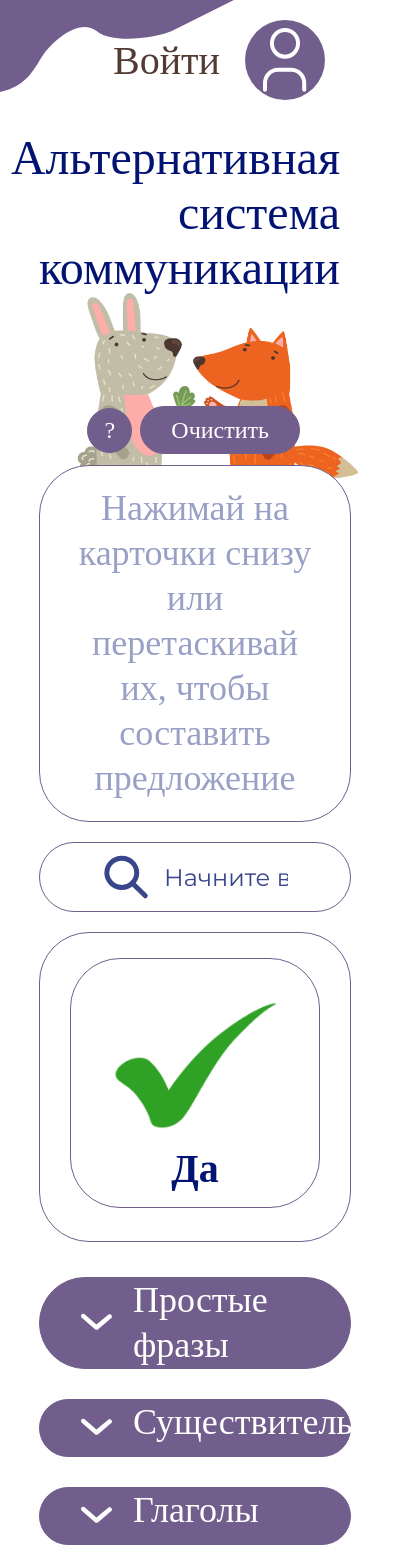
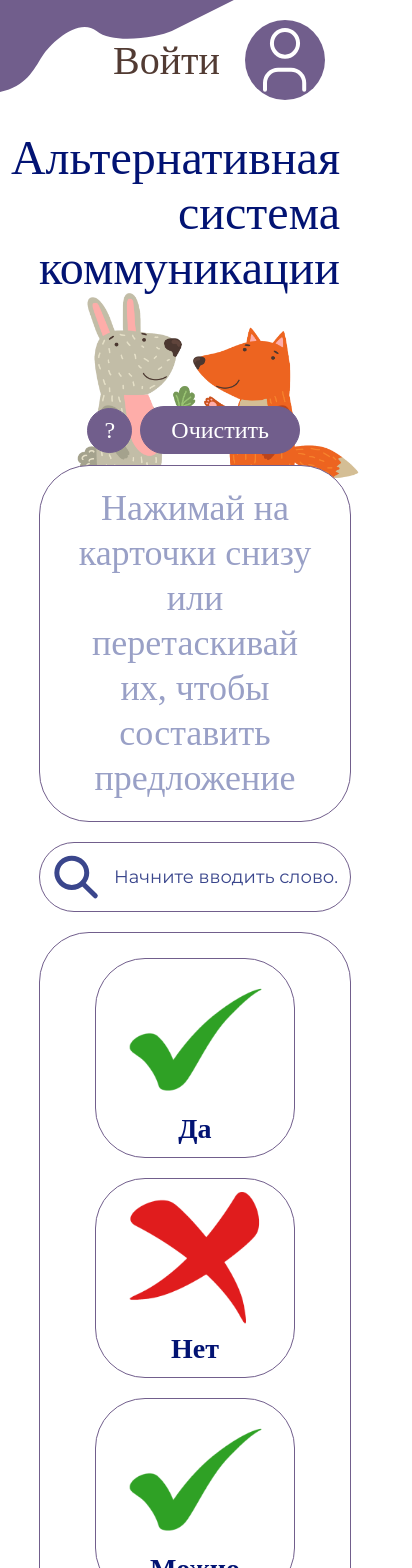
Before and after one commit to WouterLab/react-asc, a React (Create React App) app: page / in a window 390 px wide. Shown: the top 1568 px of the page, 412 px wide, since content can reach past the window. Built offline with nearby package versions, Linux system fonts and the light colour scheme; a web font is replaced by a local one.

Commit message:
mobile fixes

```diff
--- a/src/components/AllCards/AllCards.module.scss
+++ b/src/components/AllCards/AllCards.module.scss
@@ -8,6 +8,10 @@
   margin-bottom: 35px;
   padding: 25px;
   width: 100%;
+
+  @media (max-width: 600px) {
+    height: 920px;
+  }
 }
 
 .cards {
--- a/src/components/Card/Card.module.scss
+++ b/src/components/Card/Card.module.scss
@@ -18,20 +18,33 @@
   &:active {
     background-color: #715e8c73;
   }
+
+  @media (max-width: 400px) {
+    min-width: 200px;
+    height: 200px;
+  }
 }
 
 .image {
   max-width: 180px;
   max-height: 180px;
+
+  @media (max-width: 400px) {
+    min-width: 140px;
+    height: 140px;
+  }
 }
 
 .title {
-  font-size: 30px;
   font-style: normal;
   font-weight: 700;
   font-size: 40px;
   line-height: 49px;
   color: #021373;
+
+  @media (max-width: 400px) {
+    font-size: 28px;
+  }
 }
 
 .drag {
--- a/src/components/Dropdown/Dropdown.module.scss
+++ b/src/components/Dropdown/Dropdown.module.scss
@@ -1,5 +1,6 @@
 .dropdown {
   display: flex;
+  align-items: center;
   gap: 30px;
   padding: 0px 30px;
   background: #715e8c;
@@ -9,6 +10,11 @@
 
   @media (max-width: 800px) {
     gap: 10px;
+  }
+
+  @media (max-width: 400px) {
+    padding: 0px 10px;
+    font-size: 36px;
   }
 }
 
@@ -28,6 +34,10 @@
     font-size: 36px;
     line-height: 45px;
   }
+
+  @media (max-width: 400px) {
+    font-size: 28px;
+  }
 }
 
 .cardList {
--- a/src/components/DropdownCards/DropdownCards.module.scss
+++ b/src/components/DropdownCards/DropdownCards.module.scss
@@ -20,6 +20,11 @@
       padding: 20px 30px;
     }
   }
+
+  @media (max-width: 400px) {
+    width: 80%;
+    height: 280px;
+  }
 }
 
 .animalsImg {
--- a/src/components/SearchBlock/Search.module.scss
+++ b/src/components/SearchBlock/Search.module.scss
@@ -19,4 +19,8 @@
   @media (max-width: 800px) {
     font-size: 24px;
   }
+
+  @media (max-width: 400px) {
+    font-size: 18px;
+  }
 }
--- a/src/components/SearchBlock/SearchBlock.module.scss
+++ b/src/components/SearchBlock/SearchBlock.module.scss
@@ -7,6 +7,14 @@
   display: flex;
   align-items: center;
   margin-bottom: 20px;
+
+  @media (max-width: 800px) {
+    padding: 0 30px;
+  }
+
+  @media (max-width: 400px) {
+    padding: 10px 10px;
+  }
 }
 
 .searchIcon {
```
